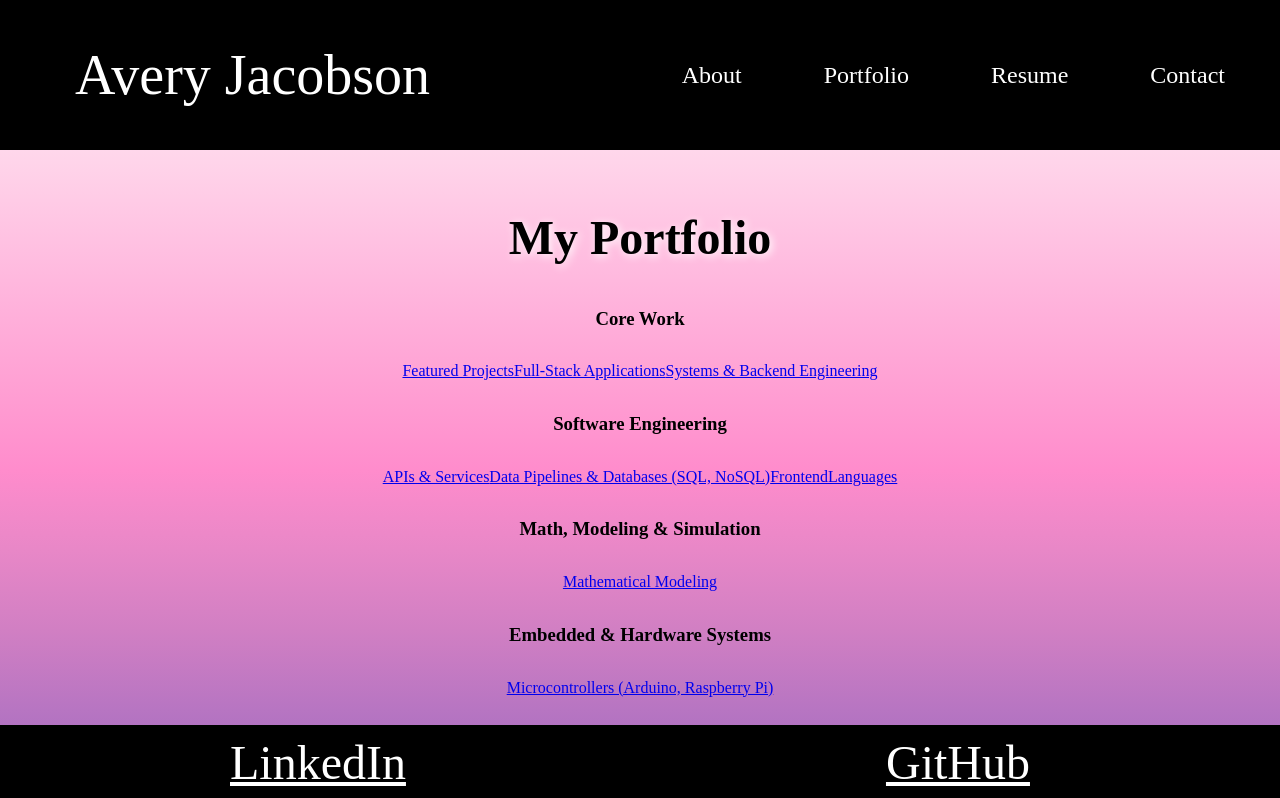
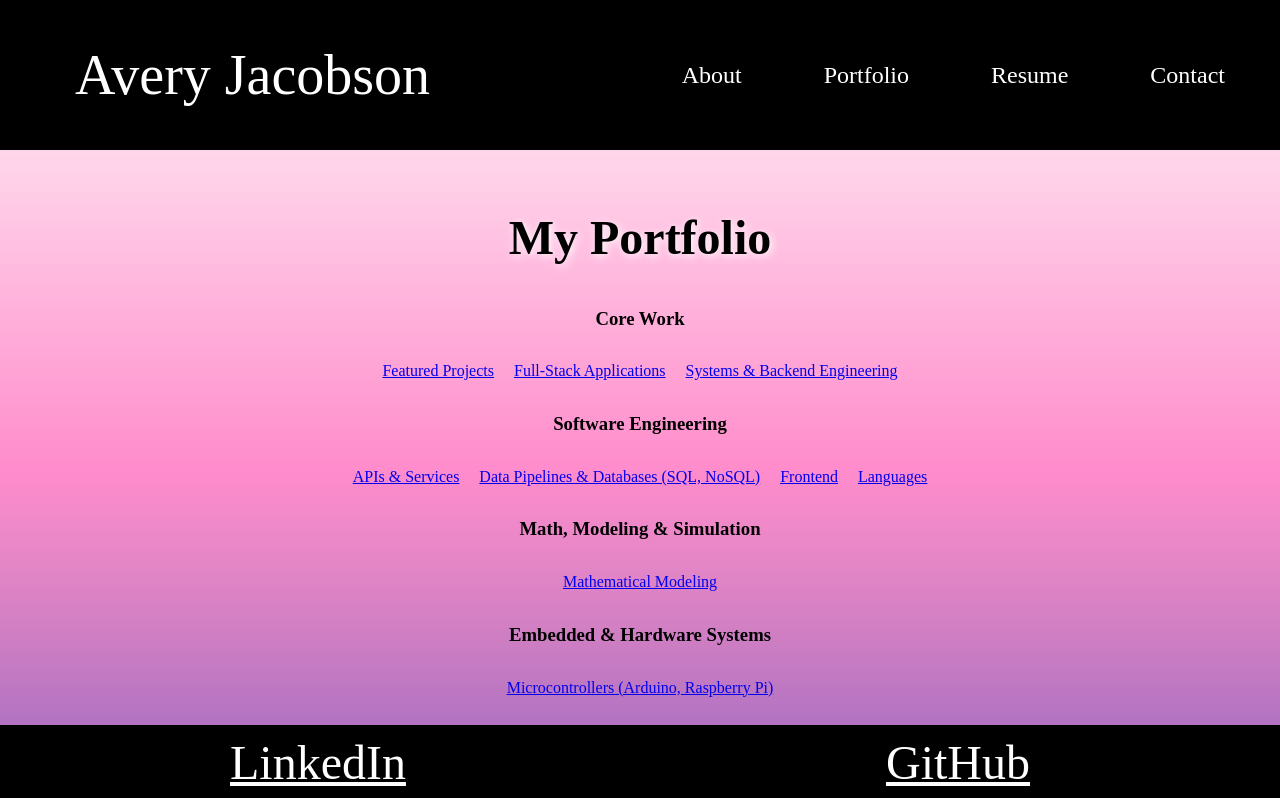
Before and after one commit to TheReal4m4d3u5/fullPortfolio, a React (Vite) app: page /Portfolio in a window 1280 px wide. Shown: the top 798 px of the page. Built offline with nearby package versions, Linux system fonts and the light colour scheme.

Commit message:
updated portfolio index

```diff
--- a/src/styles/portfolioStyles.css
+++ b/src/styles/portfolioStyles.css
@@ -12,7 +12,15 @@ body {
   background: black;
 }
 
+.sublist {
+  display: flex;
+  gap: 20px;          /* controls spacing between links */
+  flex-wrap: wrap;    /* prevents overflow on smaller screens */
+}
 
+.sublist a {
+  text-decoration: underline;
+}
 
 
 
```
